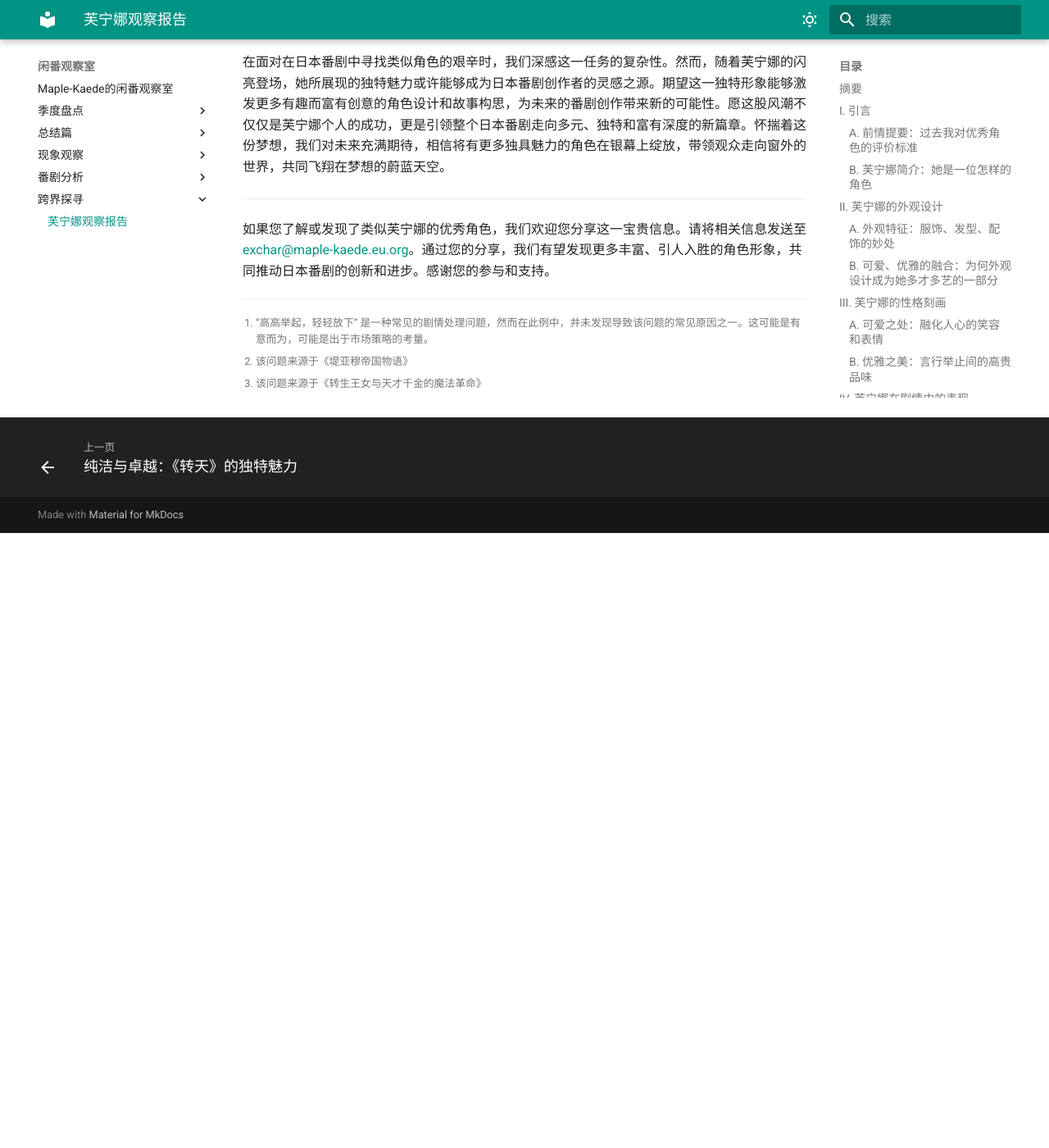
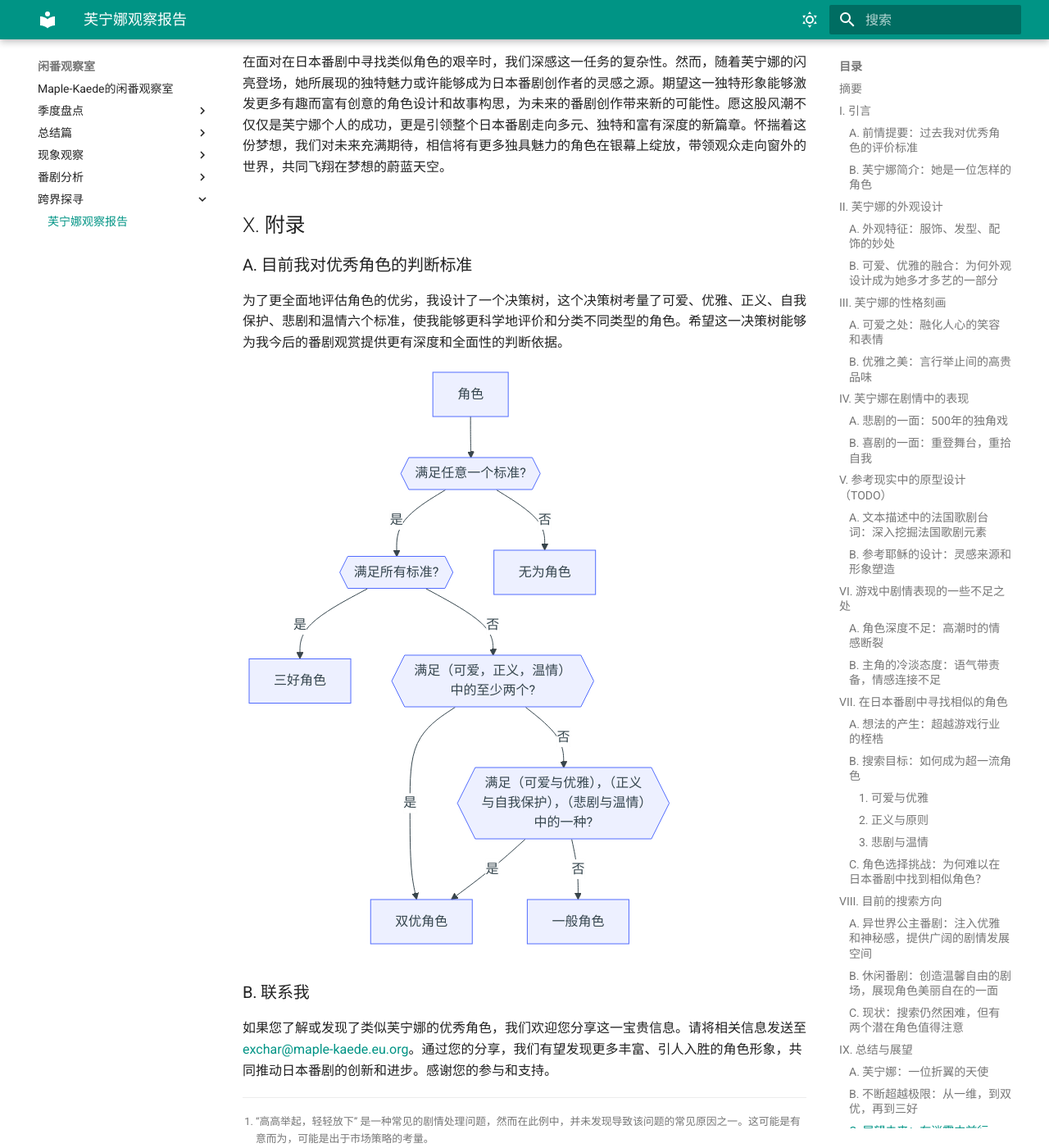
Before and after one commit to haveyouwantto/animedocs, an MkDocs documentation site: the page built from docs/跨界探寻/芙宁娜观察报告.md, in a window 1280 px wide and 1400 px high, scrolled down 10514 px. Shown: the whole window at 82% size. Built offline with MkDocs 1.6.1 and Material for MkDocs 9.7.7, drawn with Linux system fonts in a browser that asks for light colours; plug-ins that fetch from the network failed and are left out; before the commit the page ends 11164 px from its top, so only the background shows below that.

Commit message:
add mermaid graph

````diff
--- a/docs/跨界探寻/芙宁娜观察报告.md
+++ b/docs/跨界探寻/芙宁娜观察报告.md
@@ -223,6 +223,25 @@ author: Maple-Kaede
 
 在面对在日本番剧中寻找类似角色的艰辛时，我们深感这一任务的复杂性。然而，随着芙宁娜的闪亮登场，她所展现的独特魅力或许能够成为日本番剧创作者的灵感之源。期望这一独特形象能够激发更多有趣而富有创意的角色设计和故事构思，为未来的番剧创作带来新的可能性。愿这股风潮不仅仅是芙宁娜个人的成功，更是引领整个日本番剧走向多元、独特和富有深度的新篇章。怀揣着这份梦想，我们对未来充满期待，相信将有更多独具魅力的角色在银幕上绽放，带领观众走向窗外的世界，共同飞翔在梦想的蔚蓝天空。
 
----
+## X. 附录
+
+### A. 目前我对优秀角色的判断标准
+
+为了更全面地评估角色的优劣，我设计了一个决策树，这个决策树考量了可爱、优雅、正义、自我保护、悲剧和温情六个标准，使我能够更科学地评价和分类不同类型的角色。希望这一决策树能够为我今后的番剧观赏提供更有深度和全面性的判断依据。
+
+```mermaid
+graph TD
+    A[角色] -->B{{满足任意一个标准?}}
+    B -->|是| D{{满足所有标准?}}
+    B -->|否| I[无为角色]
+    D -->|是| E[三好角色]
+    D -->|否| F{{满足（可爱，正义，温情）中的至少两个?}}
+    F -->|是| G[双优角色]
+    F -->|否| H{{满足（可爱与优雅），（正义与自我保护），（悲剧与温情）中的一种?}}
+    H -->|是| G
+    H -->|否| C[一般角色]
+```
+
+### B. 联系我
 
 如果您了解或发现了类似芙宁娜的优秀角色，我们欢迎您分享这一宝贵信息。请将相关信息发送至[exchar@maple-kaede.eu.org](mailto:exchar@maple-kaede.eu.org)。通过您的分享，我们有望发现更多丰富、引人入胜的角色形象，共同推动日本番剧的创新和进步。感谢您的参与和支持。
--- a/mkdocs.yml
+++ b/mkdocs.yml
@@ -33,3 +33,8 @@ markdown_extensions:
       permalink: true
       slugify: !!python/name:pymdownx.slugs.uslugify
   - footnotes
+  - pymdownx.superfences:
+      custom_fences:
+        - name: mermaid
+          class: mermaid
+          format: !!python/name:pymdownx.superfences.fence_code_format
````
